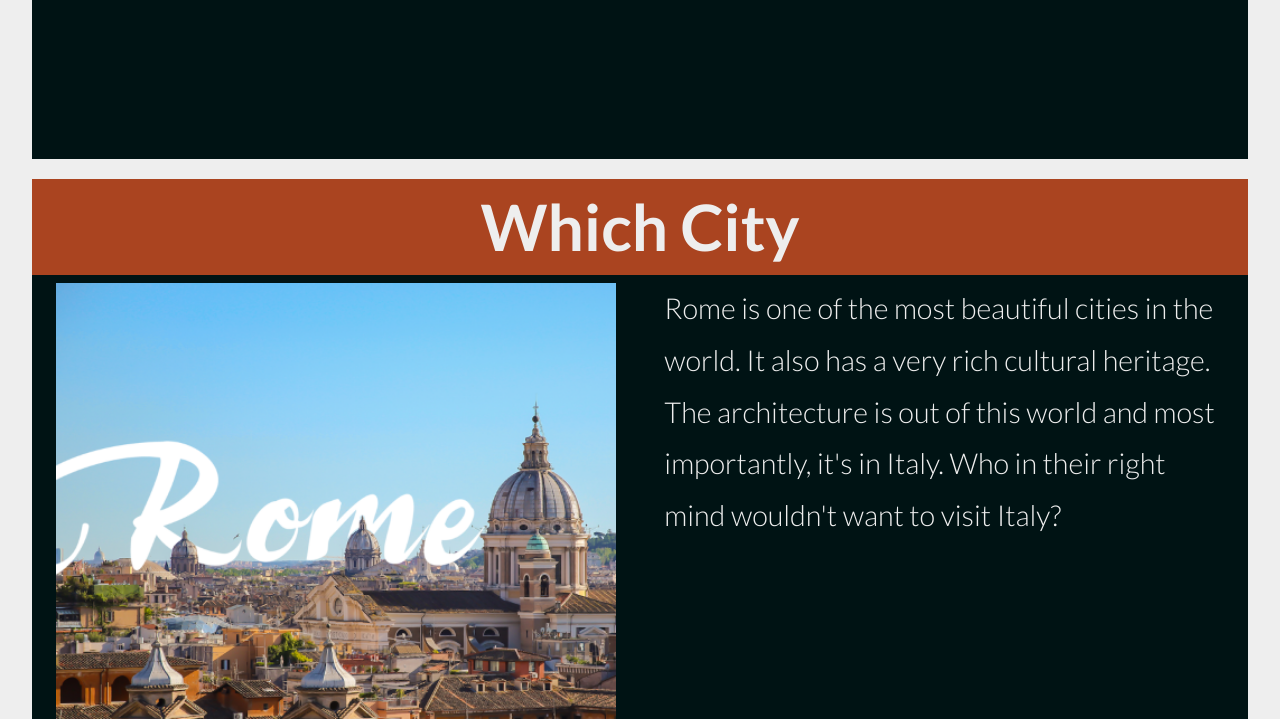
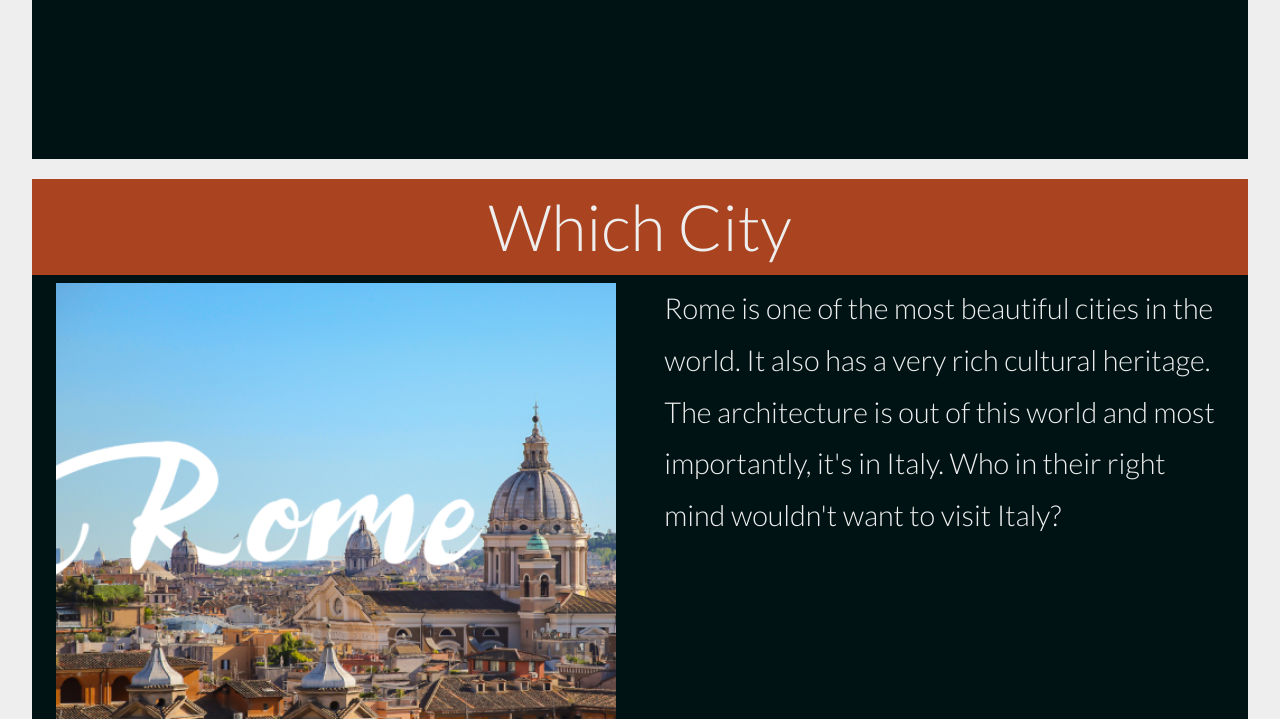
Before and after one commit to mbalindaba01/basic-webpage, a website: page my-webpage-grid.html in a window 1280 px wide. Shown: the part 581-1300 px from the top of the page. Drawn offline with Linux system fonts and the light colour scheme.

Commit message:
reduced font weight for headings

```diff
--- a/assets/css/my-webpage-grid.css
+++ b/assets/css/my-webpage-grid.css
@@ -5,6 +5,7 @@
 }
 
 body {
+    font-weight: 100;
     font-size: 62.5% !important;
     background: #eee;
     font-family: 'Lucida Sans', 'Lucida Sans Regular', 'Lucida Grande', 'Lucida Sans Unicode', Geneva, Verdana, sans-serif !important;
@@ -12,11 +13,12 @@ body {
 }
 
 section {
-        background: #001314;
-        width: 95%;
-        margin: 20px auto;
-        position: relative;
-        min-height: 400px;
+    font-weight: 100;
+    background: #001314;
+    width: 95%;
+    margin: 20px auto;
+    position: relative;
+    min-height: 400px;
 }
 
 h1, h2 {
@@ -26,11 +28,13 @@ h1, h2 {
     margin: auto;
     background: #AA4420;
     text-align: center;
+    font-weight: 100 !important;
 }
 
 h3 {
     color: #eee;
     padding-bottom: 20px;
+    font-weight: 100;
 }
 
 /*************************Header Section****************************/
```
